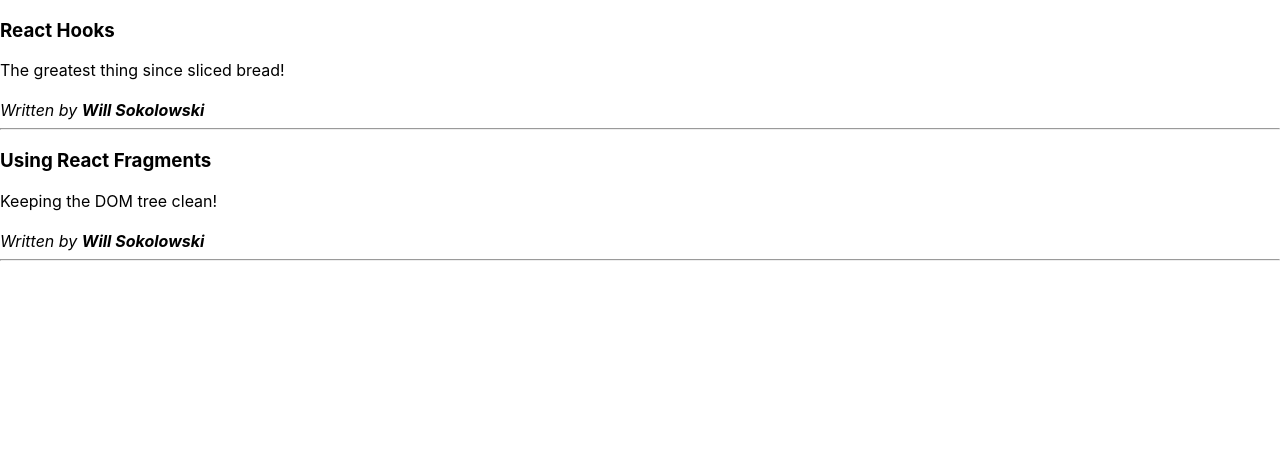
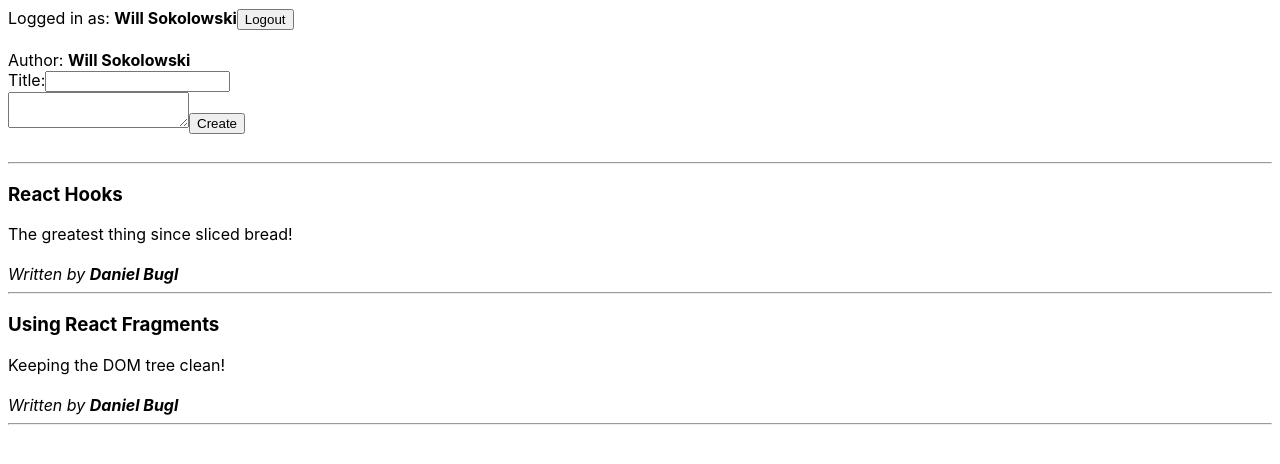
Before and after one commit to Sokos6/Hooked, a React (Create React App) app in the folder thisone/: page / in a window 1280 px wide. Shown: the top 464 px of the page. Built offline with nearby package versions, Linux system fonts and the light colour scheme.

Commit message:
working ui

```diff
--- a/thisone/src/App.js
+++ b/thisone/src/App.js
@@ -1,12 +1,24 @@
-import React from 'react'
+import React from 'react';
 
-import PostList from './post/PostList'
+import PostList from './post/PostList';
+import CreatePost from './post/CreatePost';
+import UserBar from './user/UserBar';
 
+const user = 'Will Sokolowski'
 const posts = [
-    { title: 'React Hooks', content: 'The greatest thing since sliced bread!', author: 'Will Sokolowski' },
-    { title: 'Using React Fragments', content: 'Keeping the DOM tree clean!', author: 'Will Sokolowski' }
+  { title: 'React Hooks', content: 'The greatest thing since sliced bread!', author: 'Daniel Bugl' },
+  { title: 'Using React Fragments', content: 'Keeping the DOM tree clean!', author: 'Daniel Bugl' }
 ]
 
-export default function App () {
-    return <PostList posts={posts} />
+export default function App() {
+  return (
+    <div style={{ padding: 8 }}>
+      <UserBar />
+      <br />
+      <CreatePost user={user} />
+      <br />
+      <hr />
+      <PostList posts={posts} />
+    </div>
+  )
 }
```
